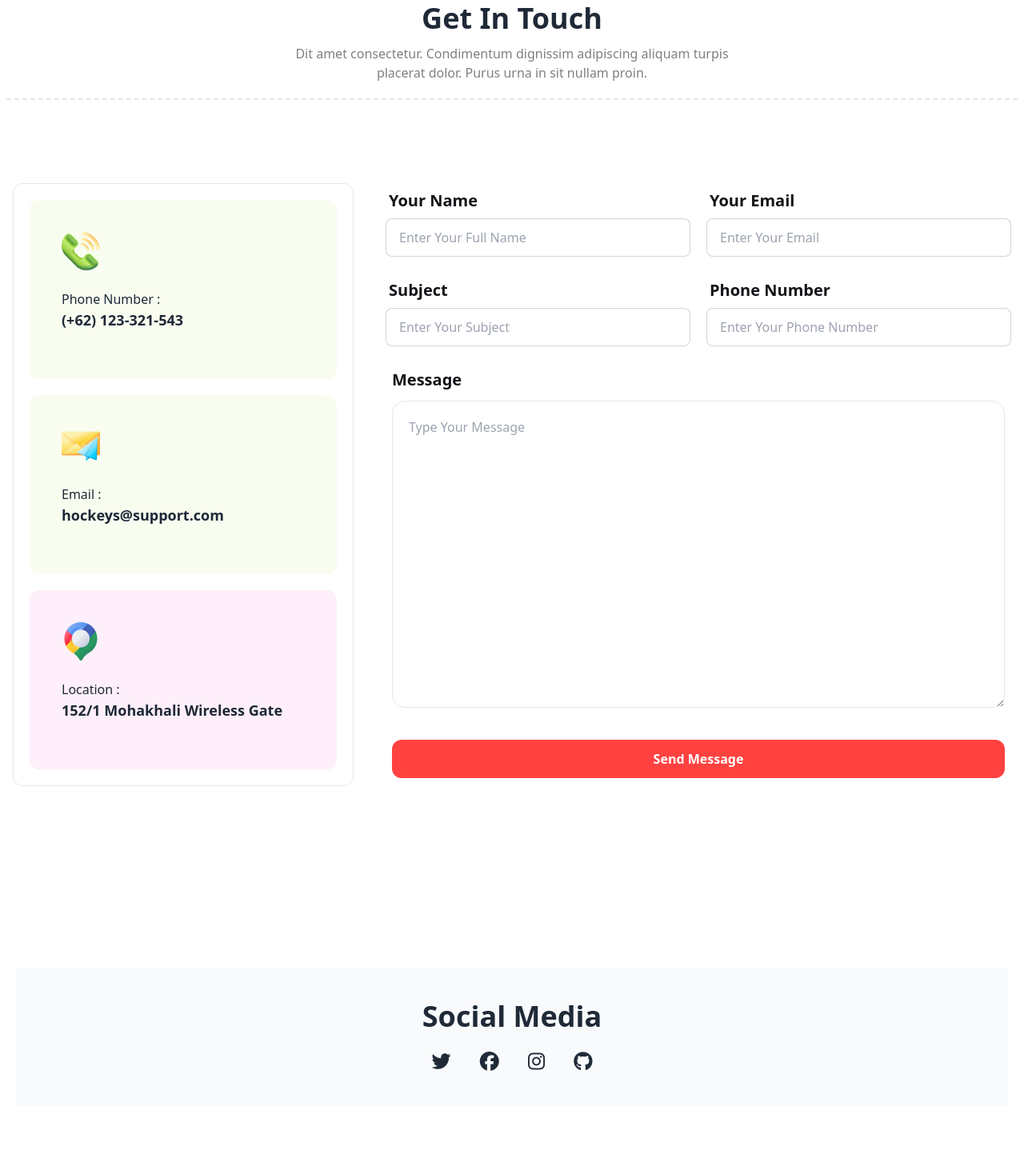
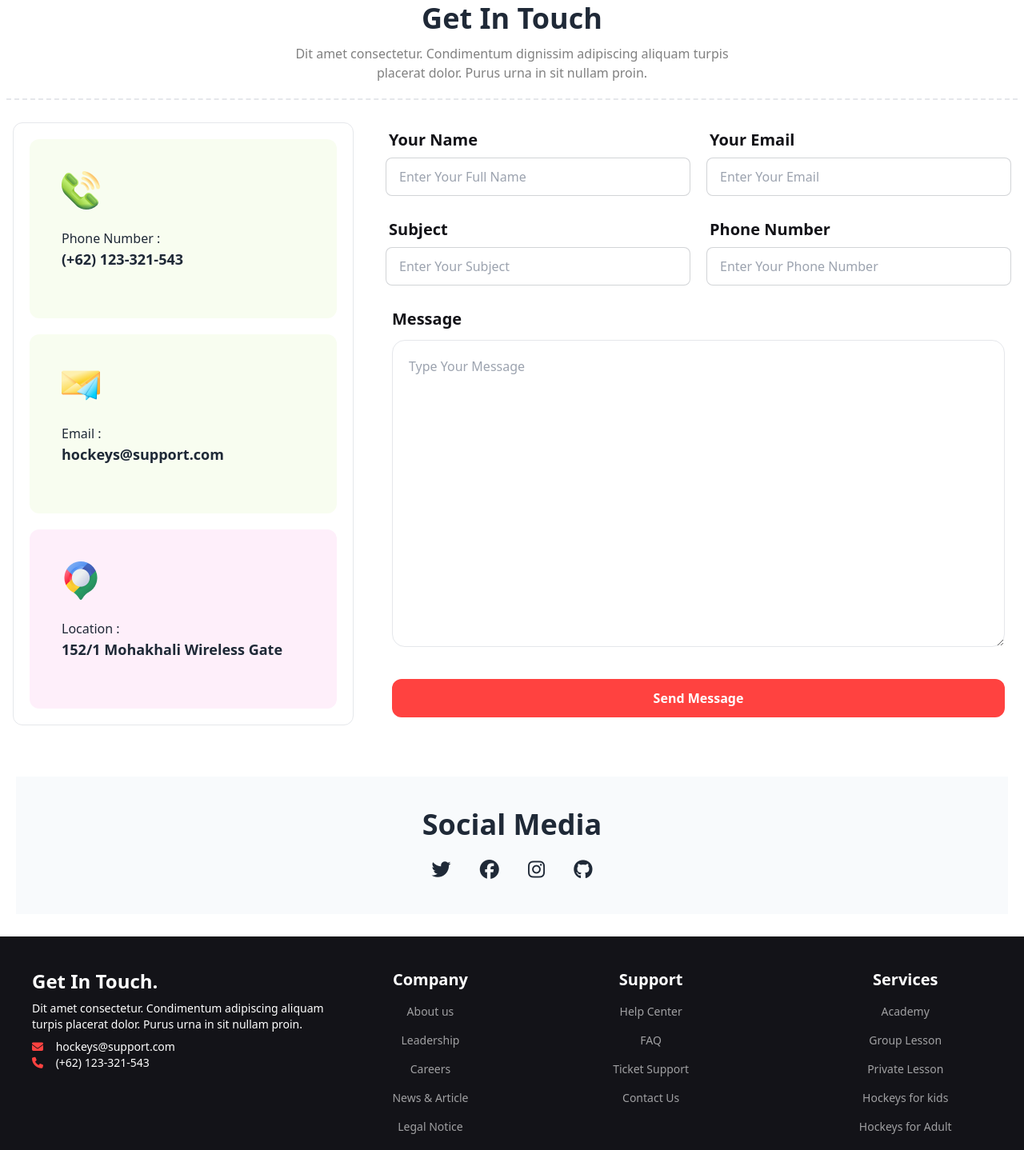
Before and after one commit to aj611213/Assignment-03, a plain HTML site: page index.html in a window 1280 px wide. Shown: the part 4321-5759 px from the top of the page at 80% size. Drawn offline with nearby package versions, Linux system fonts and the light colour scheme.

Commit message:
update some content

```diff
--- a/index.html
+++ b/index.html
@@ -431,14 +431,14 @@
         <!-- Client Section End Here-->
 
         <!--Get In Touch Section Start Here-->
-        <section class="container mx-auto lg:mb-24 p-2">
+        <section class="container mx-auto p-2">
             <div class="text-center border-t-2 border-b-2 border-dashed py-5">
                 <h2 class="lg:text-4xl text-2xl font-bold">Get In Touch</h2>
                 <p class="max-w-xl mx-auto mt-3 text-grey-color font-medium font-manrope-font">Dit amet consectetur. Condimentum dignissim
                     adipiscing
                     aliquam turpis placerat dolor. Purus urna in sit nullam proin. </p>
             </div>
-            <div class="lg:flex gap-10 lg:my-24 flex-1 p-2">
+            <div class="lg:flex gap-10 lg:my-5 flex-1 p-2">
                 <div class="p-5 border rounded-xl">
                     <div class="lg:w-96 lg:h-56 bg-[#BCED6D1A] pt-10 pl-10 rounded-xl mb-5">
                         <img src="./Images/Group 1171275317.png" alt="">
@@ -517,8 +517,9 @@
             </div>
         </section>
         <!--Get In Touch Section End Here-->
+
         <!--Social Media Section Start Here-->
-        <section class="container mx-auto lg:my-24 p-5">
+        <section class="container mx-auto lg:my-2 p-5">
             <div class="text-center bg-slate-50 w-full p-10">
                 <h2 class="text-4xl font-manrope-font font-bold mb-5">Social Media</h2>
                 <span class="px-4 text-2xl"><i class="fa-brands fa-twitter"></i></span>
```
